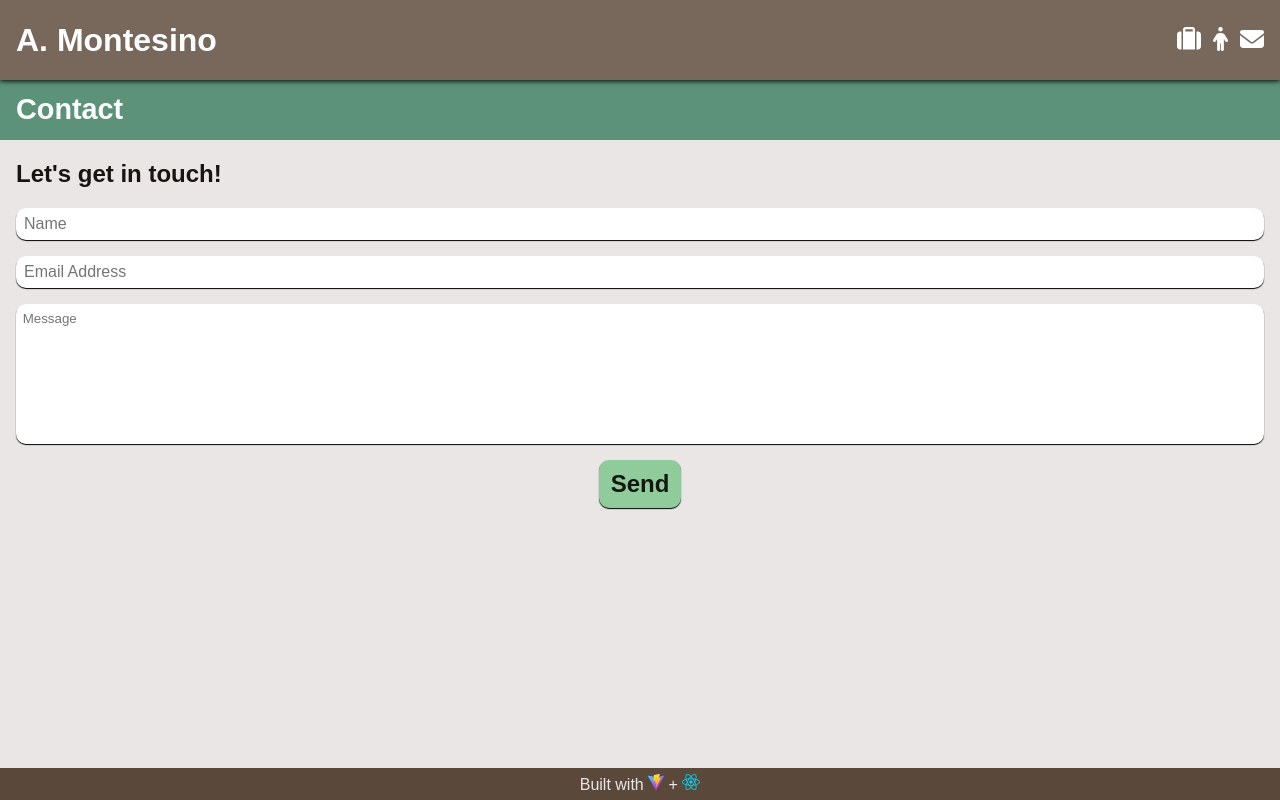
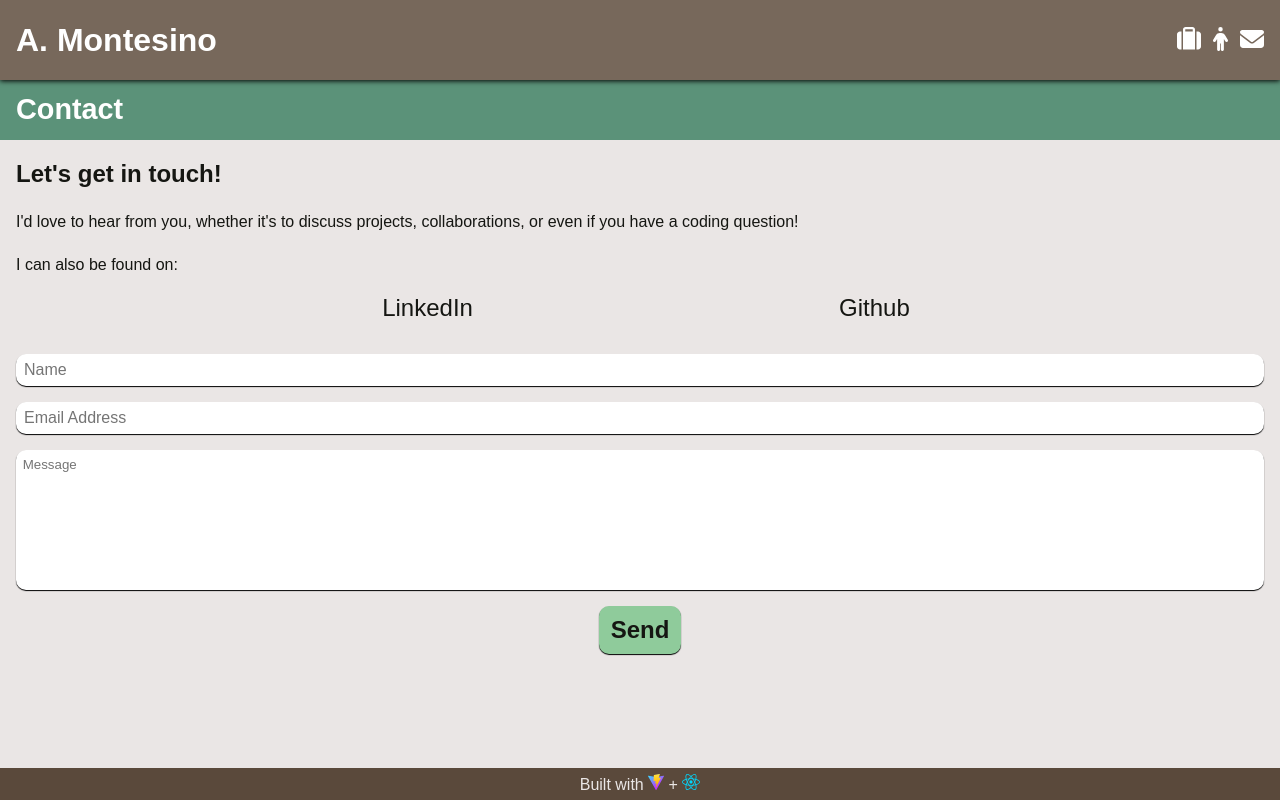
Before and after one commit to amontesino/portfolio, a React (Vite) app: page /contact in a window 1280 px wide. Built offline with nearby package versions, Linux system fonts and the light colour scheme; a web font is replaced by a local one.

Commit message:
properly styled + added body content to contact page

```diff
--- a/src/index.css
+++ b/src/index.css
@@ -32,13 +32,15 @@ html {
   font-size: 1em;
 }
 
-.header-link {
+.header-link,
+.portf-link {
   font-size: 1.5em;
   padding-left: 0.5em;
 }
 
 .header-name:hover,
-.header-link:hover {
+.header-link:hover,
+.portf-link:hover {
   color: #8FCB9B;
   transition: color 1s;
 }
@@ -110,7 +112,22 @@ html {
   align-self: center;
 }
 
+.portf-link-container {
+  display: flex;
+  justify-content: space-evenly;
+  color: #151612;
+  margin-bottom: 2em;
+}
+
+.portf-link {
+  text-decoration: none;
+}
+
 /* General page stylings */
+
+.black {
+  color: #151612;
+}
 
 .header,
 .footer {
@@ -129,7 +146,8 @@ html {
   transition: text-shadow 1s;
 }
 
-.page-section {
+.page-section,
+.contact-page-section {
   padding-top: 3.7em;
 }
 
@@ -282,8 +300,12 @@ html {
     display: flex;
   }
 
+  .contact-info {
+    flex-basis: 50%;
+  }
+
   .email-form {
-    flex-direction: row;
+    width: 50%;
   }
 
   .name-and-email {
--- a/src/pages/Contact.jsx
+++ b/src/pages/Contact.jsx
@@ -1,5 +1,6 @@
 import React from 'react'
 import Email from '../components/Email'
+import { NavLink } from 'react-router-dom'
 
 export default function Contact() {
     return (
@@ -9,6 +10,22 @@ export default function Contact() {
                 <section className="email-and-info-container">
                     <div className='contact-info'>
                         <h1>Let's get in touch!</h1>
+                        <p>I'd love to hear from you, whether it's to discuss projects, collaborations, or even if you have a coding question!</p>
+                        <p>I can also be found on:</p>
+                        <div className='portf-link-container'>
+                            <NavLink
+                                className="portf-link black"
+                                to="https://www.linkedin.com/in/armandomontesino98"
+                            >
+                                LinkedIn
+                            </NavLink>
+                            <NavLink
+                                className="portf-link black"
+                                to="https://www.github.com/amontesino"
+                            >
+                                Github
+                            </NavLink>
+                        </div>
                     </div>
                     <Email />
                 </section>
```
